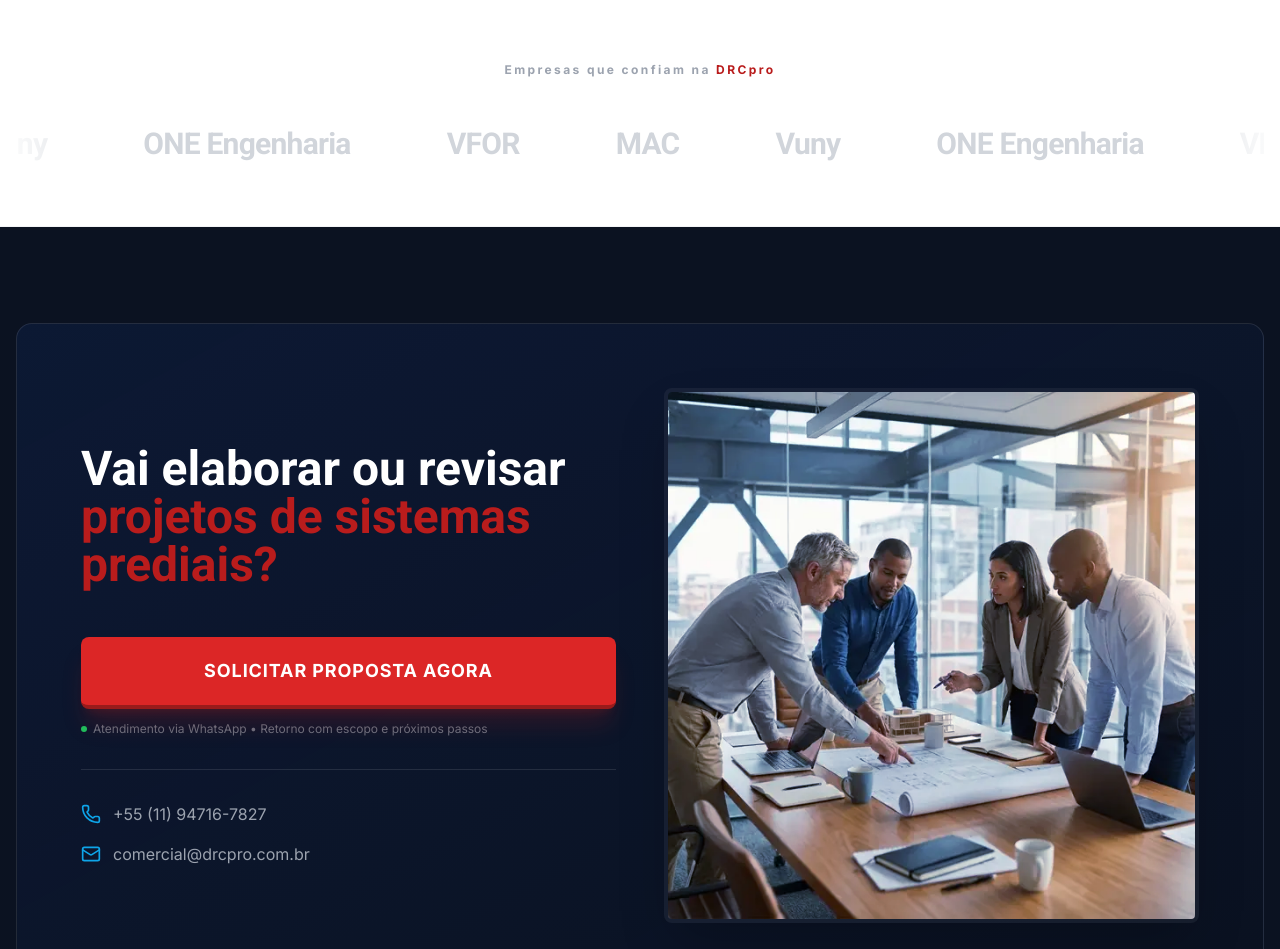
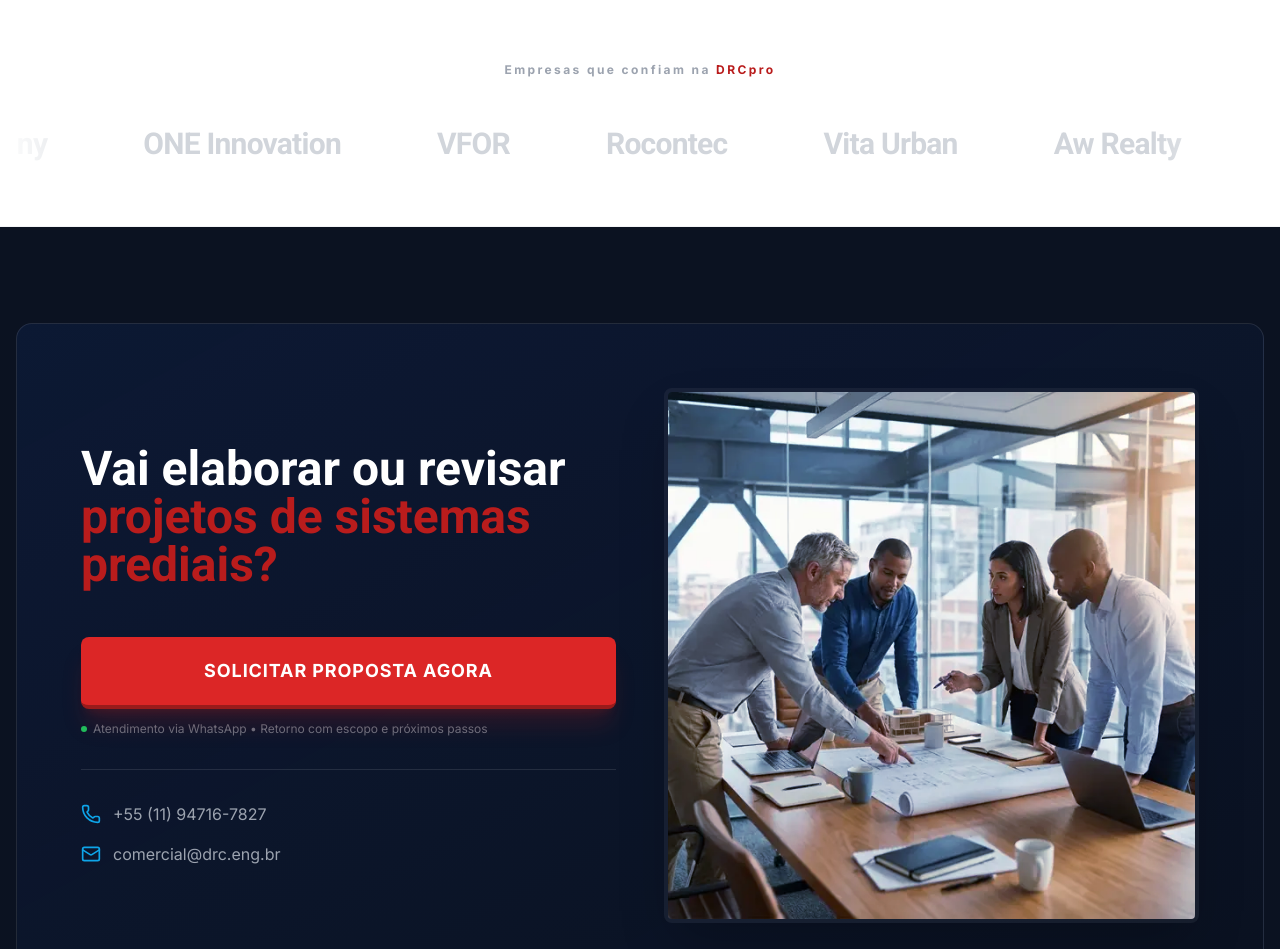
Before and after one commit to VoaNegocio/drcpro-lp, a React (Vite) app: page / in a window 1280 px wide. Shown: the part 2163-3112 px from the top of the page. Built offline with nearby package versions, Linux system fonts and the light colour scheme.

Commit message:
videos com musica

```diff
--- a/src/components/CTAFinal.jsx
+++ b/src/components/CTAFinal.jsx
@@ -38,7 +38,7 @@ export const CTAFinal = () => {
                             </div>
                             <div className="flex items-center gap-3">
                                 <Mail className="text-brand-cyan" size={20} />
-                                <span>comercial@drcpro.com.br</span>
+                                <span>comercial@drc.eng.br</span>
                             </div>
                         </div>
                     </div>
--- a/src/components/Services.jsx
+++ b/src/components/Services.jsx
@@ -17,14 +17,14 @@ export const Services = () => {
             title: "Projetos Hidráulicos",
             description: "Água fria/quente, esgoto, pluvial e gás — com detalhamento e compatibilização para obra.",
             image: "/imgs/imggrid1.png",
-            video: "/videos/drc-video-card1_opt.mp4"
+            video: "/videos/musiquinha-card1-profdp.mp4"
         },
         {
             icon: Layers,
             title: "Projetos Elétricos",
             description: "Iluminação, tomadas, quadros, circuitos,  e SPDA — com documentação clara para execução.",
             image: "/imgs/imggrid2.png",
-            video: "/videos/drc-video-card2_opt.mp4"
+            video: "/videos/musiquinha-card2-profdp.mp4"
         },
         {
             icon: ClipboardCheck,
@@ -183,7 +183,7 @@ const ServiceCard = ({ service, index, onPlayVideo, onViewImage }) => {
                                 }}
                                 className="w-full inline-flex items-center justify-center bg-transparent border-2 border-brand-red text-white hover:bg-brand-red font-bold uppercase tracking-wider text-sm py-3 rounded-lg transition-all duration-300 gap-2 group-hover:shadow-[0_0_20px_rgba(220,38,38,0.4)]"
                             >
-                                <Play size={16} className="fill-current" /> VER VÍDEO COMPLETO
+                                <Play size={16} className="fill-current" /> Conheça os nossos projetos
                             </button>
                         </div>
                     </div>
--- a/src/components/SocialProof.jsx
+++ b/src/components/SocialProof.jsx
@@ -2,8 +2,9 @@ import { motion } from 'framer-motion';
 
 export const SocialProof = () => {
     const clients = [
-        "MAC", "Vuny", "ONE Engenharia", "VFOR",
-        "MAC", "Vuny", "ONE Engenharia", "VFOR", // Duplicating for better initial fill if list is short
+        "MAC", "Vuny", "ONE Innovation", "VFOR",
+        "Rocontec", "Vita Urban", "Aw Realty", "Setin",
+        "Vita Con", "Tools", "MF7"
     ];
 
     return (
```
Also changed, not shown: 2 other files (tests, documents, lock files or other folders).
